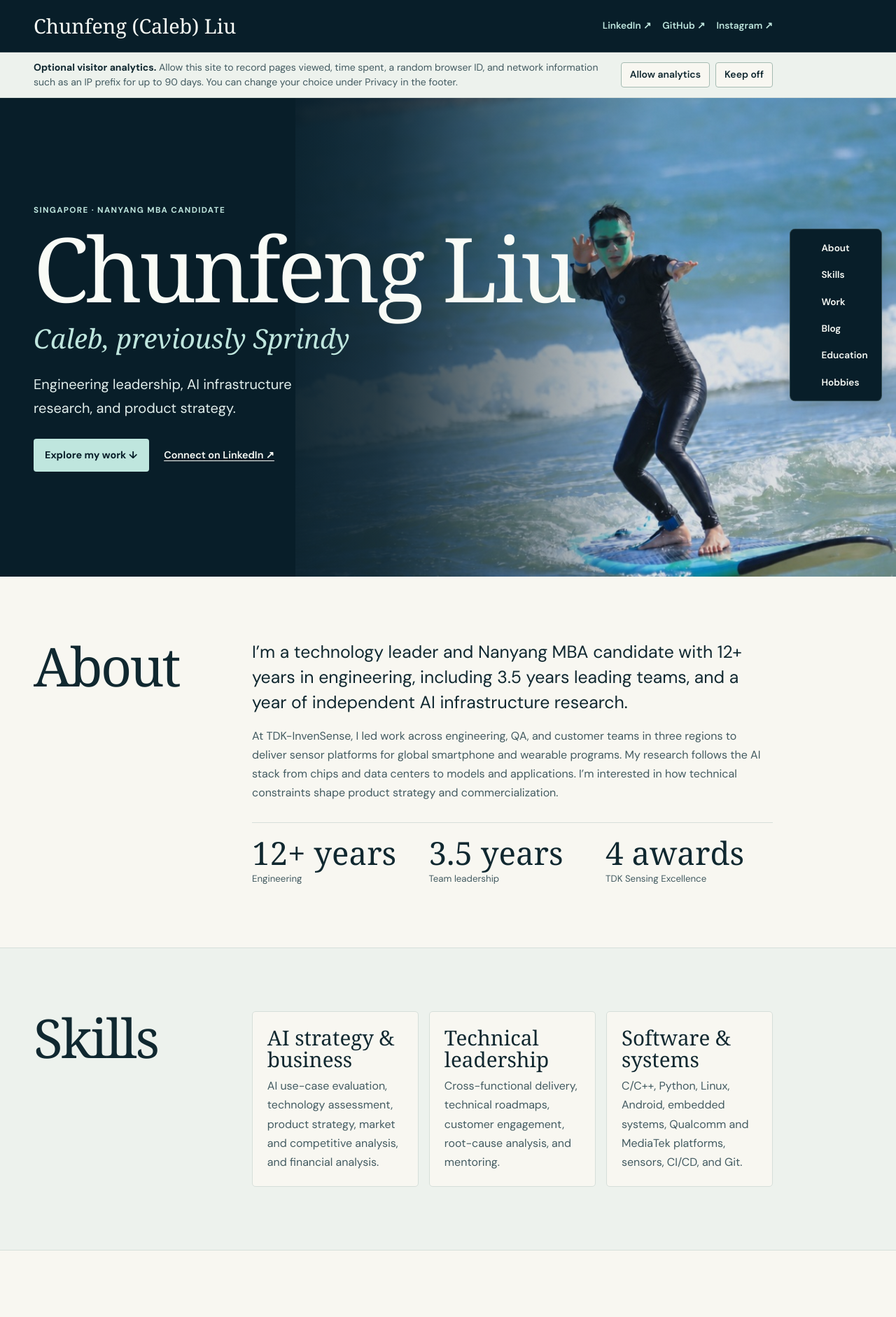
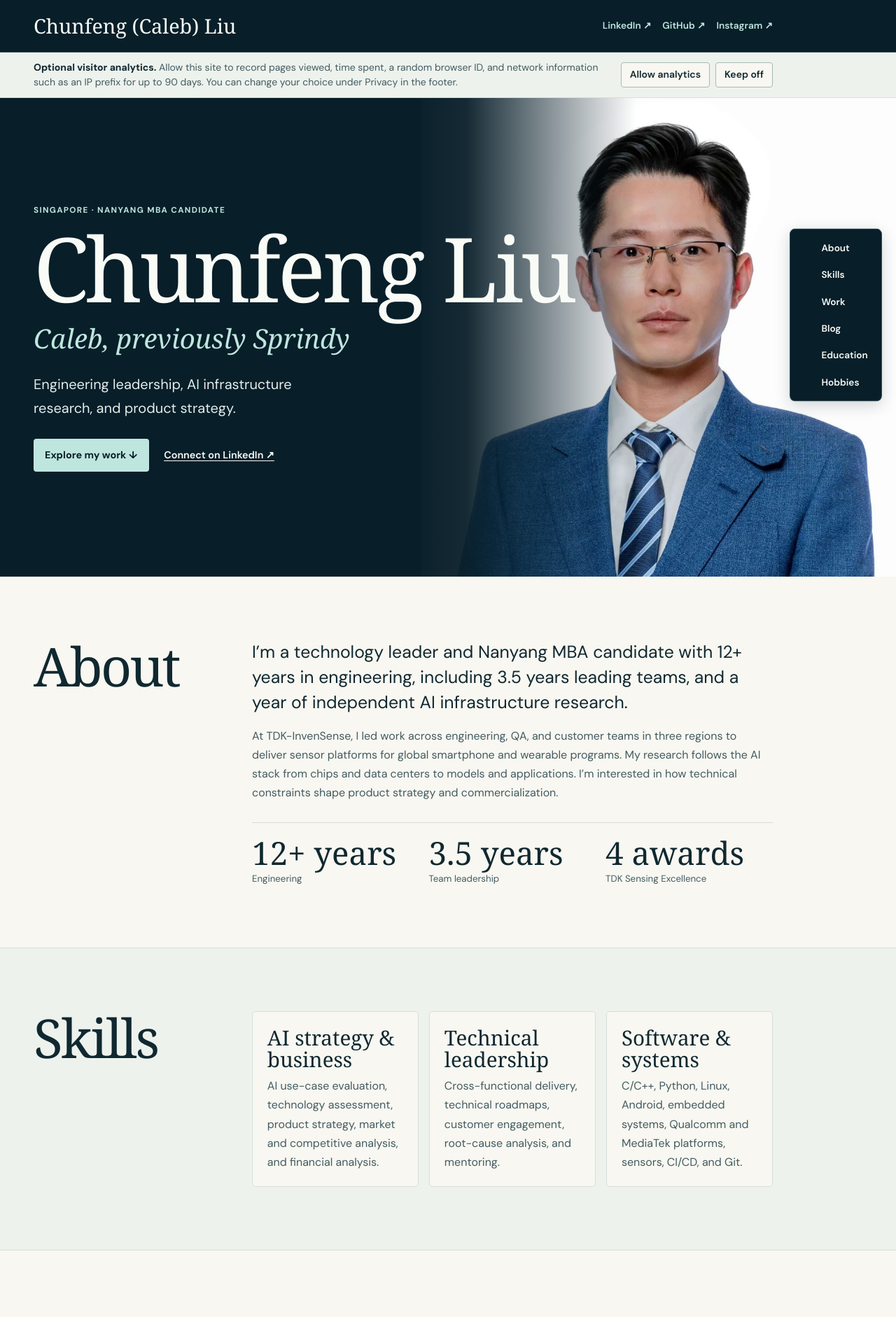
Before and after one commit to sprindy/chunfeng_liu.github.io, a Jekyll site: the page built from index.html, in a window 1280 px wide. Shown: the top 1882 px of the page at 70% size. Built offline with Jekyll 4.4.1, drawn with Linux system fonts in a browser that asks for light colours; some web fonts are replaced.

Commit message:
Use the supplied portrait as the homepage background

```diff
--- a/assets/site.css
+++ b/assets/site.css
@@ -35,7 +35,7 @@ nav a:hover, .contact a:hover { text-decoration: underline; }
   align-items: center;
   min-height: clamp(540px, 76vh, 800px);
   color: #f9fbf6;
-  background: linear-gradient(90deg, #081e29 5%, #081e29 27%, #081e29dc 43%, #081e2924 73%), url("surfing-caleb.jpg") right 55% / min(67vw, 1120px) auto no-repeat, var(--navy);
+  background: linear-gradient(90deg, var(--navy) 45%, #081e29f2 52%, #081e2900 71%), url("home-portrait.webp") right 5% / min(53vw, 820px) auto no-repeat, var(--navy);
 }
 .hero-inner { padding-block: 5.5rem; }
 .hero h1 { font-size: clamp(5rem, 10vw, 9.85rem); margin-top: .55rem; }
@@ -119,7 +119,10 @@ footer { background: var(--navy); color: #f7faf5; padding-block: 1.8rem; }
   .header-inner nav { grid-row: 2; grid-column: 1 / -1; }
   .header-inner .contact { grid-row: 1; grid-column: 2; }
   nav { justify-content: flex-end; }
-  .hero { background-size: auto, 82vw auto; background-position: center, right 54%; }
+  .hero {
+    background-image: linear-gradient(90deg, var(--navy) 38%, #081e29f2 47%, #081e2900 74%), url("home-portrait.webp");
+    background-size: auto, 64vw auto;
+  }
 }
 @media (max-width: 650px) {
   .wrap { width: calc(100% - 36px); }
@@ -134,9 +137,9 @@ footer { background: var(--navy); color: #f7faf5; padding-block: 1.8rem; }
   .hero {
     min-height: 640px;
     align-items: end;
-    background-image: linear-gradient(0deg, #081e29 9%, #081e29ec 28%, #081e292a 72%), url("surfing-caleb.jpg");
-    background-size: cover, cover;
-    background-position: center, center 63%;
+    background-image: linear-gradient(0deg, var(--navy) 24%, #081e29eb 43%, #081e2900 68%), url("home-portrait.webp");
+    background-size: cover, 100% auto;
+    background-position: center, center top;
   }
   .hero-inner { padding-block: 7rem 2.3rem; }
   .hero h1 { font-size: clamp(3.9rem, 13vw, 5.7rem); }
```
Also changed, not shown: assets/home-portrait.webp (added).
